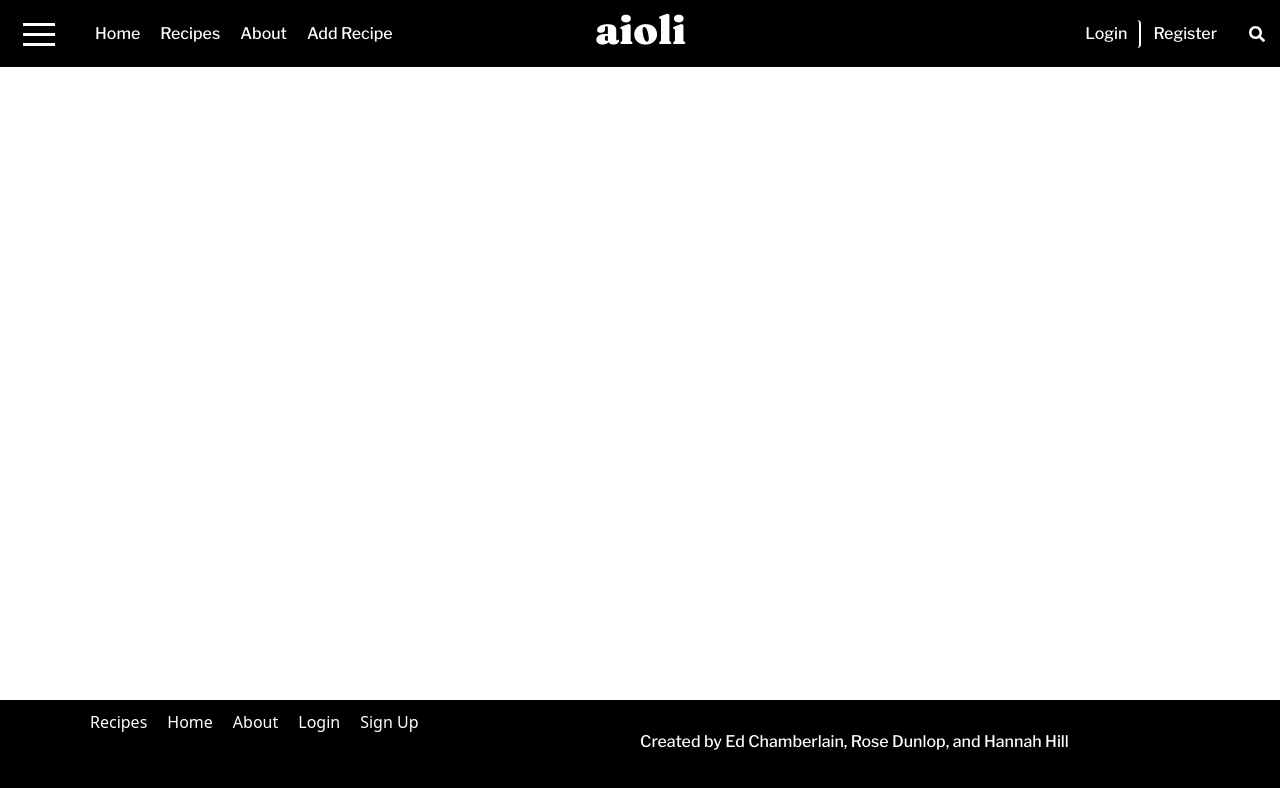
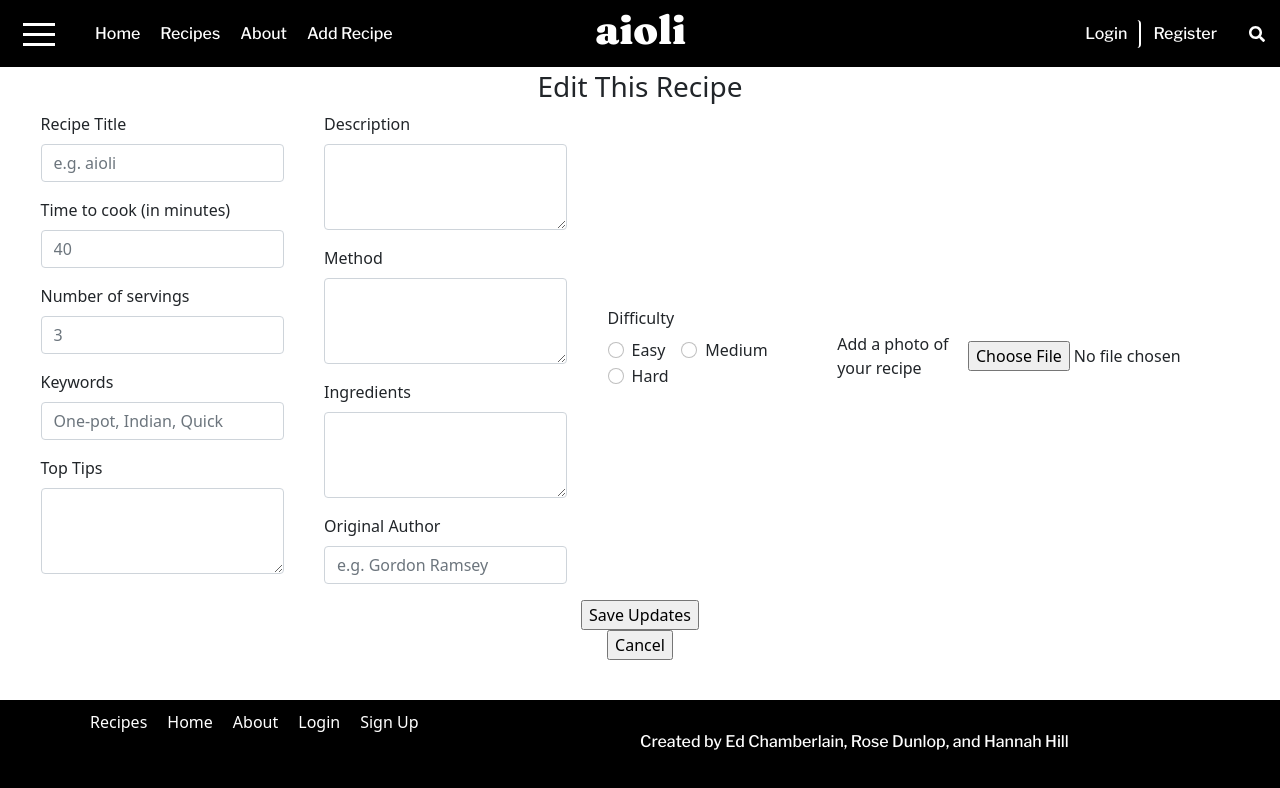
Before and after one commit to rosedunlop/Project-3, a React (Create React App) app in the folder front-end/: page /recipes/1/edit in a window 1280 px wide. Shown: the top 788 px of the page. Built offline with nearby package versions, Linux system fonts and the light colour scheme; no server answers; the HTML template or start-up script is replaced by a standard one.

Commit message:
almost working on update and add

```diff
--- a/front-end/src/App.js
+++ b/front-end/src/App.js
@@ -5,6 +5,7 @@ import Header from './components/Header.js'
 import Footer from './components/Footer.js'
 import About from './pages/About.js'
 import RecipeList from './pages/RecipeList'
+import UpdateRecipe from './pages/UpdateRecipe'
 import RecipeShow from './pages/OneRecipe.js'
 import AddRecipeNew from './pages/AddRecipeNew.js'
 import { getToken } from './helpers/auth.js'
@@ -30,6 +31,7 @@ const App = () => {
           <Route path='/about' element={<About />} />
           <Route path='/recipes/new' element={<AddRecipeNew />} />
           <Route path='/account' element={<Account />} />
+          <Route path='/recipes/:id/edit' element={<UpdateRecipe />} />
           <Route path='/recipes/:id' element={<RecipeShow />} />
           <Route path='/recipes' element={<RecipeList />} />
           <Route path='/search-results' element={<SearchResults />} />
--- a/front-end/src/components/AddRecipe/OtherInputs.js
+++ b/front-end/src/components/AddRecipe/OtherInputs.js
@@ -2,9 +2,7 @@ import React, { useState } from 'react'
 import { Form } from 'react-bootstrap'
 
 
-
-
-const OtherForms = ({ handleFormChange  }) => {
+const OtherForms = ({ handleFormChange, formInputProps  }) => {
   const [title, setTitle] = useState('')
   const [time, setTime] = useState('')
   const [servings, setServings] = useState('')
@@ -16,62 +14,65 @@ const OtherForms = ({ handleFormChange  }) => {
   const [author, setAuthor] = useState('')
   const [difficulty, setDifficulty] = useState('')
 
+  console.log(formInputProps.data)
+  const data = formInputProps.data
+
   const handleTitleChange = (event) => {
     setTitle(event.target.value)
-    handleFormChange('title', event.target.value)
+    formInputProps.handleFormChange('title', event.target.value)
     console.log(title)
   }
 
   const handleTimeChange = (event) => {
     setTime(event.target.value)
-    handleFormChange('time', event.target.value)
+    formInputProps.handleFormChange('time', event.target.value)
     console.log(time)
   }
 
   const handleServingsChange = (event) => {
     setServings(event.target.value)
-    handleFormChange('servings', event.target.value)
+    formInputProps.handleFormChange('servings', event.target.value)
     console.log(servings)
   }
 
   const handleKeywordsChange = (event) => {
     setKeywords(event.target.value)
-    handleFormChange('keywords', event.target.value)
+    formInputProps.handleFormChange('keywords', event.target.value)
     console.log(keywords)
   }
 
   const handleTipsChange = (event) => {
     setTips(event.target.value)
-    handleFormChange('tips', event.target.value)
+    formInputProps.handleFormChange('tips', event.target.value)
     console.log(tips)
   }
 
   const handleDescriptionChange = (event) => {
     setDescription(event.target.value)
-    handleFormChange('description', event.target.value)
+    formInputProps.handleFormChange('description', event.target.value)
     console.log(description)
   }
 
   const handleMethodChange = (event) => {
     setMethod(event.target.value)
-    handleFormChange('method', event.target.value)
+    formInputProps.handleFormChange('method', event.target.value)
     console.log(method)
   }
   const handleIngredientsChange = (event) => {
     setIngredients(event.target.value)
-    handleFormChange('ingredients', event.target.value)
+    formInputProps.handleFormChange('ingredients', event.target.value)
     console.log(ingredients)
   }
 
   const handleAuthorChange = (event) => {
     setAuthor(event.target.value)
-    handleFormChange('author', event.target.value)
+    formInputProps.handleFormChange('author', event.target.value)
     console.log(author)
   }
 
   const handleDifficultyChange = (event) => {
     setDifficulty(event.target.value)
-    handleFormChange('difficulty', event.target.value)
+    formInputProps.handleFormChange('difficulty', event.target.value)
     console.log(difficulty)
   }
 
@@ -81,27 +82,27 @@ const OtherForms = ({ handleFormChange  }) => {
             <div className='left-forms'>
               <Form.Group className="mb-3" controlId="recipeTitle">
                 <Form.Label>Recipe Title</Form.Label>
-                < Form.Control type="text" placeholder="e.g. aioli" name='title' value={title} onChange={handleTitleChange} />
+                < Form.Control type="text" placeholder="e.g. aioli" name='title' value={data.title} onChange={handleTitleChange} />
               </Form.Group>
 
               <Form.Group className="mb-3" controlId="recipeTime">
                 <Form.Label>Time to cook (in minutes) </Form.Label>
-                <Form.Control type="number" placeholder="40" name='time' value={time} onChange={handleTimeChange} />
+                <Form.Control type="number" placeholder="40" name='time' value={data.time} onChange={handleTimeChange} />
               </Form.Group>
 
               <Form.Group className="mb-3" controlId="recipeServings">
                 <Form.Label>Number of servings </Form.Label>
-                <Form.Control type="number" placeholder="3" name='servings' value={servings} onChange={handleServingsChange} />
+                <Form.Control type="number" placeholder="3" name='servings' value={data.servings} onChange={handleServingsChange} />
               </Form.Group>
 
               <Form.Group className="mb-3" controlId="recipeKeywords">
                 <Form.Label>Keywords</Form.Label>
-                <Form.Control type="string" placeholder="One-pot, Indian, Quick" name='keywords' value={keywords} onChange={handleKeywordsChange} />
+                <Form.Control type="string" placeholder="One-pot, Indian, Quick" name='keywords' value={data.keywords} onChange={handleKeywordsChange} />
               </Form.Group>
 
               <Form.Group className="mb-3" controlId="recipeTips">
                 <Form.Label>Top Tips</Form.Label>
-                <Form.Control as="textarea" rows={3} name='tips' value={tips} onChange={handleTipsChange}/>
+                <Form.Control as="textarea" rows={3} name='tips' value={data.tips} onChange={handleTipsChange}/>
               </Form.Group>
             </div>
 
@@ -109,22 +110,22 @@ const OtherForms = ({ handleFormChange  }) => {
 
               <Form.Group className="mb-3" controlId="recipeDescription">
                 <Form.Label>Description</Form.Label>
-                <Form.Control as="textarea" rows={3} name='description' value={description} onChange={handleDescriptionChange} />
+                <Form.Control as="textarea" rows={3} name='description' value={data.description} onChange={handleDescriptionChange} />
               </Form.Group>
 
               <Form.Group className="mb-3" controlId="recipeDescription">
                 <Form.Label>Method</Form.Label>
-                <Form.Control as="textarea" rows={3} name='method' value={method} onChange={handleMethodChange} />
+                <Form.Control as="textarea" rows={3} name='method' value={data.method} onChange={handleMethodChange} />
               </Form.Group>
 
               <Form.Group className="mb-3" controlId="recipeDescription">
                 <Form.Label>Ingredients</Form.Label>
-                <Form.Control as="textarea" rows={3} name='ingredients' value={ingredients} onChange={handleIngredientsChange} />
+                <Form.Control as="textarea" rows={3} name='ingredients' value={data.ingredients} onChange={handleIngredientsChange} />
               </Form.Group>
 
               <Form.Group className="mb-3" controlId="recipeAuthor">
                 <Form.Label>Original Author</Form.Label>
-                <Form.Control type="string" placeholder="e.g. Gordon Ramsey" name='author' value={author} onChange={handleAuthorChange} />
+                <Form.Control type="string" placeholder="e.g. Gordon Ramsey" name='author' value={data.author} onChange={handleAuthorChange} />
               </Form.Group>
             </div>
 
--- a/front-end/src/components/SingleRecipe.js
+++ b/front-end/src/components/SingleRecipe.js
@@ -1,11 +1,40 @@
 import React, { useState } from 'react'
+import axios from 'axios'
+import { useParams } from 'react-router-dom'
 import Comments from './Comments.js'
 import AddComment from './AddComment.js'
 import { FaStar } from 'react-icons/fa'
+import { getToken } from '../helpers/auth.js'
+import { useNavigate } from 'react-router-dom'
+import { Link } from 'react-router-dom'
 
 const SingleRecipe = ({ setRecipe, title, image, description, method, ingredients, keywords, time, servings, tips, difficulty, author, comments, averageRating }) => {
   const [starRating, setStarRating] = useState(null)
   const [hover, setHover] = useState(null)
+  const { id } = useParams()
+  const navigate = useNavigate()
+
+  const deleteRecipe = async (id) => {
+    const config = {
+      method: 'delete',
+      url: `/api/recipes/${id}`,
+      headers: {
+        Authorization: `Bearer ${getToken()}`
+      }
+    }
+    const response = await axios(config)
+    return response.data
+  }
+
+  const handleDeleteClick = () => {
+    deleteRecipe(id).then((data) => {
+      navigate('/recipes')
+      console.log(data)
+    }).catch((err) => {
+      console.error(err)
+      alert(err)
+    })
+  }
 
   return (
     <>
@@ -25,9 +54,15 @@ const SingleRecipe = ({ setRecipe, title, image, description, method, ingredient
         <p>{`Original author: ${author}`}</p>
         <p>{keywords}</p>
         <p>{`"${description}"`}</p>
+        <div>
+          <button className='delete-button' onClick={handleDeleteClick}>Delete Recipe</button>
+          <Link to={`/recipes/${id}/edit`}>
+          <button className='Update Recipe'>Update Recipe</button>
+          </Link>
+        </div>
       </div>
 
-      </div>
+    </div>
 
       <div className='meth-ing'>
       <div className='line-break' id='ingredients'>
--- a/front-end/src/pages/AddRecipeNew.js
+++ b/front-end/src/pages/AddRecipeNew.js
@@ -5,8 +5,11 @@ import React, { useState } from 'react'
 import OtherForms from '../components/AddRecipe/OtherInputs'
 import { getToken } from '../helpers/auth'
 import { ImageUploadField } from '../components/AddRecipe/ImageUploadFields'
+import { useNavigate } from 'react-router'
+//import { useParams } from 'react-router'
 
 const AddRecipeNew = () => {
+  const navigate = useNavigate()
   const [data, setData] = useState({
       title: '',
       image: '',
@@ -50,8 +53,8 @@ const AddRecipeNew = () => {
       const response = await axios(config)
       console.log(response.data)
       setIsError(false)
-      window.alert(`Submitting form data: ${JSON.stringify(data, null, 2)}`)
-      // history.push(`/recipes/${response.data._id}`)
+      navigate(`/recipes/${response.data._id}`)
+      window.alert('Your recipe has been added to the system')
     } catch (err) {
         setIsError(true)
         window.alert(`Submitting form data: ${JSON.stringify(data, null, 2)}`)
@@ -65,12 +68,6 @@ const AddRecipeNew = () => {
     })
     console.log(data)
   }
-
-  // const handleChange = event => {
-  //   console.log('event.target.checked', event.target.checked)
-  //   const value = event.target.type === 'radio' ? event.target.checked : event.target.value
-  //   setData({ ...data, [event.target.name]: value })
-  // }
 
   const handleImageUrl = url => {
     setData({ ...data, image: url })
--- /dev/null
+++ b/front-end/src/pages/UpdateRecipe.js
@@ -0,0 +1,110 @@
+import React, { useDebugValue } from 'react'
+import { useParams, useNavigate } from 'react-router'
+import { useEffect, useState } from 'react'
+import axios from 'axios'
+import { getToken } from '../helpers/auth'
+import OtherForms from '../components/AddRecipe/OtherInputs'
+import { fetchRecipe } from '../helpers/api'
+import { ImageUploadField } from '../components/AddRecipe/ImageUploadFields'
+
+const UpdateRecipe = () => {
+    const [data, setData] = useState({
+        title: '',
+        image: '',
+        description: '',
+        method: '',
+        ingredients: '',
+        keywords: '',
+        time: '',
+        servings: '',
+        tips: '',
+        difficulty: '',
+        author: ''
+    })
+    const { id } = useParams()
+    const navigate = useNavigate()
+
+    console.log(id)
+
+    // const fetchRecipe = async (_id) => {
+    //     const config = {
+    //       method: 'get',
+    //       url: `/api/recipes/${_id}`,
+    //       headers: {}
+    //     }
+
+    //     const response = await axios(config)
+    //     return response.data
+    // }
+
+    useEffect(() => {
+        fetchRecipe(id).then(setData)
+    }, [id])
+
+    const handleSubmit = async (event) => {
+        event.preventDefault()
+
+        const config = {
+            method: 'put',
+            url: `/api/recipes/${id}/edit`,
+            headers: {
+              Authorization: `Bearer ${getToken()}`,
+              'Content-Type': 'application/json'
+            },
+            data
+          }
+          console.log(data)
+
+        try {
+            const response = await axios(config)
+            navigate(`/recipes/${id}`)
+            console.log('Try Data',response.data)
+        } catch (err) {
+            console.log(err)
+        }
+    }
+
+    const handleFormChange = (name, value) => {
+        setData({
+          ...data,
+          [name]: value
+        })
+        console.log(data)
+    }
+
+    const handleImageUrl = url => {
+        setData({ ...data, image: url })
+    }
+
+
+    const goBack = () => {
+        navigate('/recipes')
+    }
+
+    const formInputProps = { data: data, handleFormChange }
+
+    return (
+        <>
+        <section>
+            <h3>Edit This Recipe</h3>
+            <div className='top-div'>
+                <OtherForms formInputProps={formInputProps}/>
+                <ImageUploadField value={data.image} name='image' handleImageUrl={handleImageUrl}/>
+              </div>
+              <div className='bottom-div'>
+                <div className="bottom-form">
+
+                </div>
+              </div>
+            <div>
+                <input type='submit' handleSubmit={handleSubmit} value='Save Updates'/>
+            </div>
+            <div>
+                <input type='button' onClick={goBack} value='Cancel'/>
+            </div>
+        </section>
+        </>
+    )
+}
+
+export default UpdateRecipe
```
Also changed, not shown: front-end/src/components/FormInput.js (deleted, +0 -31 lines), front-end/src/components/RecipeForm.js (deleted, +0 -77 lines), front-end/src/pages/AddRecipe.js (deleted, +0 -80 lines), front-end/src/styles/_singleRecipe.scss (+7 -0 lines), 1 other file (tests, documents, lock files or other folders).
